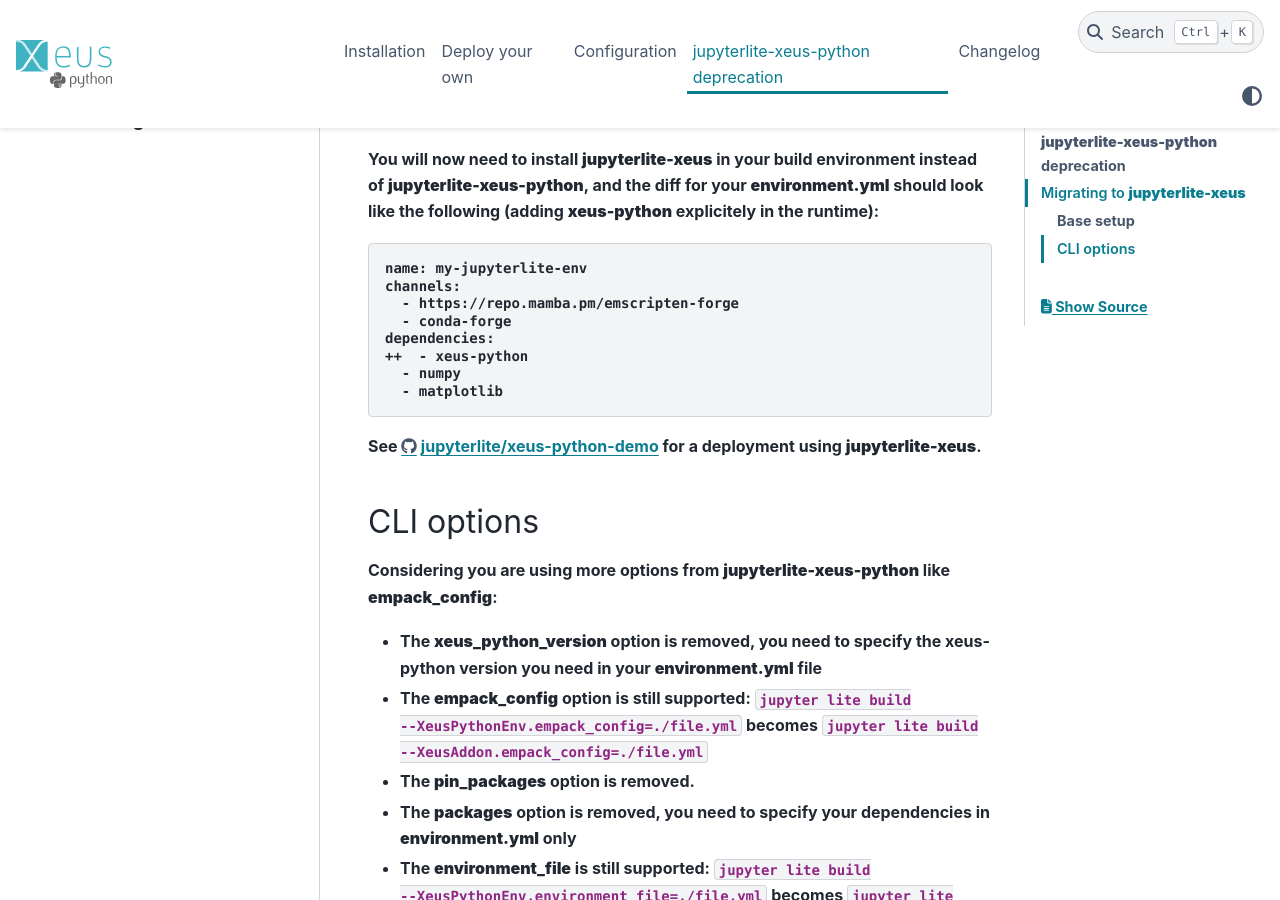
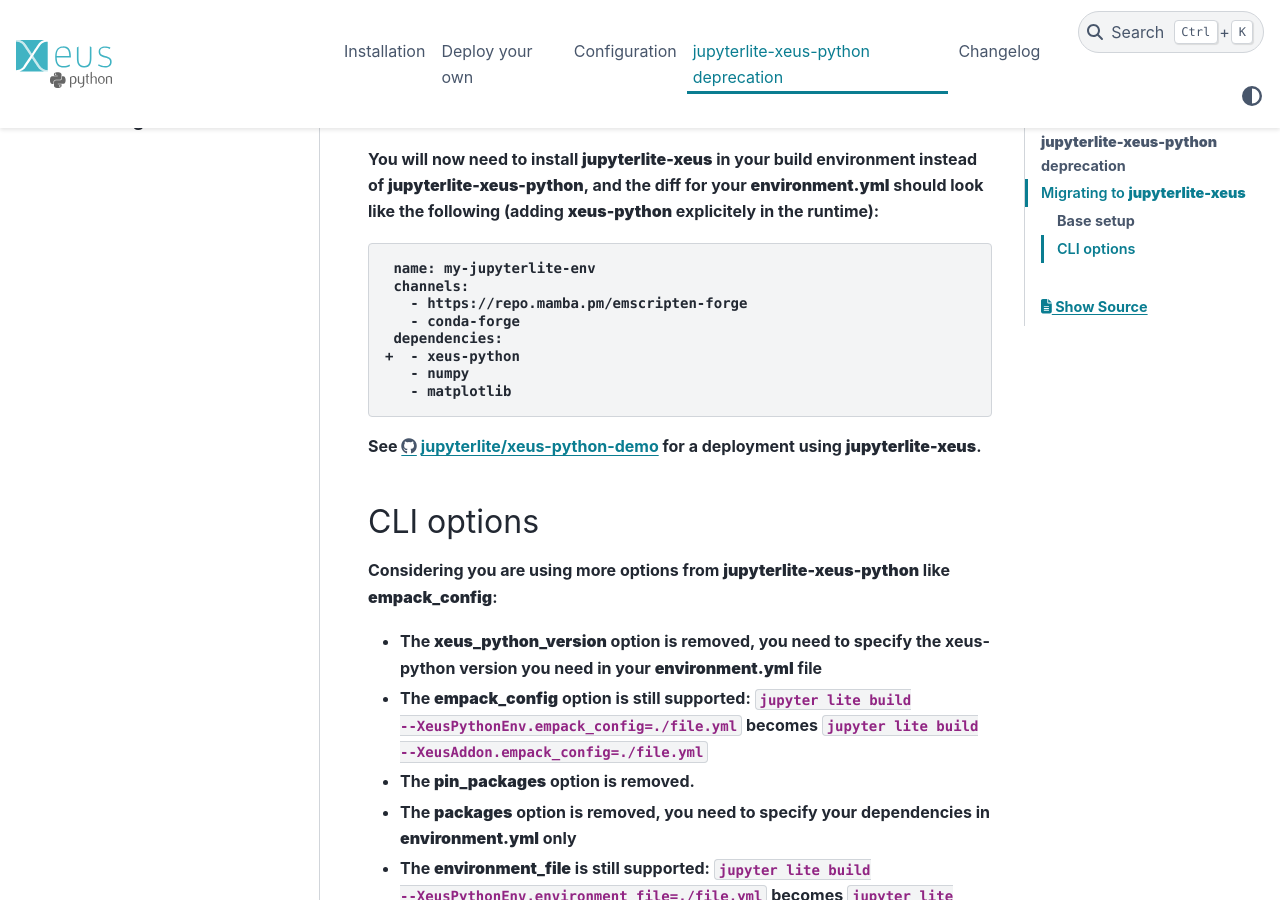
Before and after one commit to jupyterlite/xeus-python-kernel, a Sphinx documentation site: the page built from docs/migration.md, in a window 1280 px wide and 900 px high, scrolled down 871 px. Built offline with Sphinx 7.4.7 and the PyData theme 0.15.4, drawn with Linux system fonts in a browser that asks for light colours.

Commit message:
Improve diff

````diff
--- a/docs/migration.md
+++ b/docs/migration.md
@@ -31,14 +31,14 @@
 You will now need to install **jupyterlite-xeus** in your build environment instead of **jupyterlite-xeus-python**, and the diff for your **environment.yml** should look like the following (adding **xeus-python** explicitely in the runtime):
 
 ```diff
-name: my-jupyterlite-env
-channels:
-  - https://repo.mamba.pm/emscripten-forge
-  - conda-forge
-dependencies:
-++  - xeus-python
-  - numpy
-  - matplotlib
+ name: my-jupyterlite-env
+ channels:
+   - https://repo.mamba.pm/emscripten-forge
+   - conda-forge
+ dependencies:
++  - xeus-python
+   - numpy
+   - matplotlib
 ```
 
 See https://github.com/jupyterlite/xeus-python-demo for a deployment using **jupyterlite-xeus**.
````
